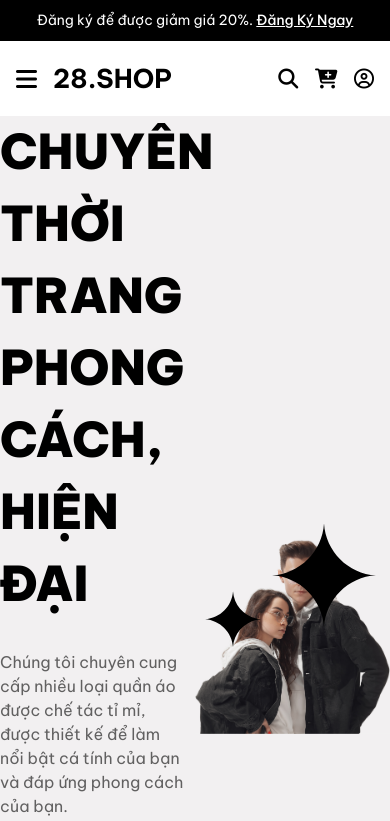
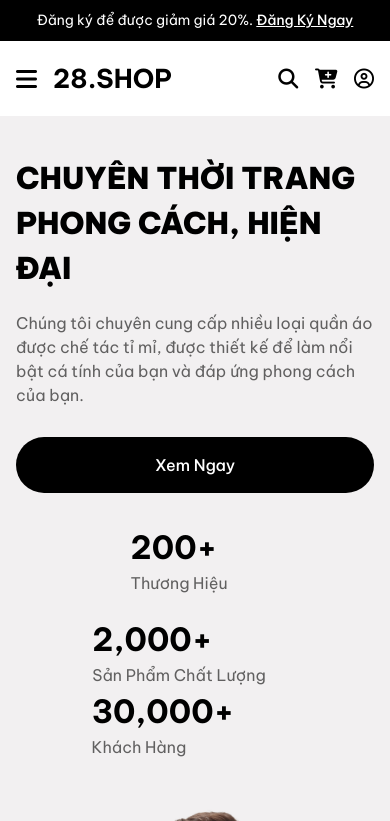
Before and after one commit to hongson2120061/Project-3, a website: page template/index.pug in a window 390 px wide. Shown: the top 821 px of the page. Drawn offline with nearby package versions, Linux system fonts and the light colour scheme; files that its build step writes are made by us from their sources; files whose address does not match are found by name.

Commit message:
complete section1-res

```diff
--- a/template/index.pug
+++ b/template/index.pug
@@ -48,29 +48,28 @@ html
         //- End Header
         //- Section-1
         div(class="bg-[#F2F0F1]")
-            div(class="container mx-auto flex justify-between items-center ")
-                div(class="w-[48%]")
-                    h1(class="font-[900] text-[48px] text-primary mb-[30px]") CHUYÊN THỜI TRANG PHONG CÁCH, HIỆN ĐẠI
-                    div(class="text-[16px] font-[400] text-[#00000099] mb-[50px]") Chúng tôi chuyên cung cấp nhiều loại quần áo được chế tác tỉ mỉ, được thiết kế để làm nổi bật cá tính của bạn và đáp ứng phong cách của bạn.
-                    //- div(class="")
-                    a(class="text-[16px] font-[500] text-white inline-block bg-primary py-[16px] px-[64px] rounded-[62px] mb-[50px]") Xem Ngay
-                    div(class="flex ")
-                        div(class="pr-[32px] mr-[32px] border-r boredr-[#0000001A]")
-                            div(class="text-[40px] font-[700] text-primary") 200+
+            div(class="container mx-auto  sm:px-[0px] px-[16px]  flex justify-between items-center flex-wrap ")
+                div(class="lg:w-[48%] w-[100%]  lg:mt-[0px] mt-[40px]")
+                    h1(class="font-[900] xl:text-[48px] lg:text-[34px] text-[30px]  text-primary xl:mb-[30px] xl:mb-[26px] mb-[20px]") CHUYÊN THỜI TRANG PHONG CÁCH, HIỆN ĐẠI
+                    div(class="text-[16px] font-[400] text-[#00000099] xl:mb-[50px] lg:mb-[40px] mb-[30px]") Chúng tôi chuyên cung cấp nhiều loại quần áo được chế tác tỉ mỉ, được thiết kế để làm nổi bật cá tính của bạn và đáp ứng phong cách của bạn.
+                    a(class="text-[16px] font-[500] text-white md:inline-block block text-center bg-primary py-[16px] px-[64px] rounded-[62px] xl:mb-[50px]  mb-[30px]") Xem Ngay
+                    div(class="flex flex-wrap lg:justify-start justify-center ")
+                        div(class="pr-[32px] lg:ml-[0px] ml-[32px]  mr-[32px] lg:border-r border-none boredr-[#0000001A] lg:mb-[20px] mb-[20px] ")
+                            div(class="xl:text-[40px] text-[32px]  font-[700] text-primary") 200+
                             div(class="text-[16px] font-[400] text-[#00000099]") Thương Hiệu
-                        div(class="pr-[32px] mr-[32px] border-r boredr-[#0000001A]")
-                            div(class="text-[40px] font-[700] text-primary") 2,000+
+                        div(class="pr-[32px] lg:ml-[0px] ml-[32px] mr-[32px] lg:border-r border-none boredr-[#0000001A]")
+                            div(class="xl:text-[40px] text-[32px]  font-[700] text-primary") 2,000+
                             div(class="text-[16px] font-[400] text-[#00000099]") Sản Phẩm Chất Lượng
-                        div(class="")
-                            div(class="text-[40px] font-[700] text-primary") 30,000+
+                        div(class="xl:pr-[0px] lg:pr-[64px] pr-[64px]")
+                            div(class="xl:text-[40px] text-[32px]  font-[700] text-primary") 30,000+
                             div(class="text-[16px] font-[400] text-[#00000099]") Khách Hàng
-                div(class="w-[50%] relative")
-                    div(class="w-full pt-[50px]")
-                        img(class="w-full" src="assets/images/image-1.png")
-                    div(class="absolute top-[42%] left-[5%] w-[56px] ")
+                div(class="lg:w-[50%] w-[100%]  relative truncate  mt-[50px]")
+                    div(class="h-full w-auto mb-[-1%]")
+                        img(class="h-full object-fit" src="assets/images/image-1.png")
+                    div(class="absolute top-[42%] left-[5%] w-[56px]  sm:block hidden")
                         img(class="w-full" src="assets/images/icon-1.svg")
 
-                    div(class="absolute top-[14%] right-[7%] w-[104px]")
+                    div(class="absolute top-[14%] right-[7%] xl:w-[104px] w-[90px] sm:block hidden ")
                         img(class="w-full" src="assets/images/icon-1.svg")
 
 
```
Also changed, not shown: index.html.
